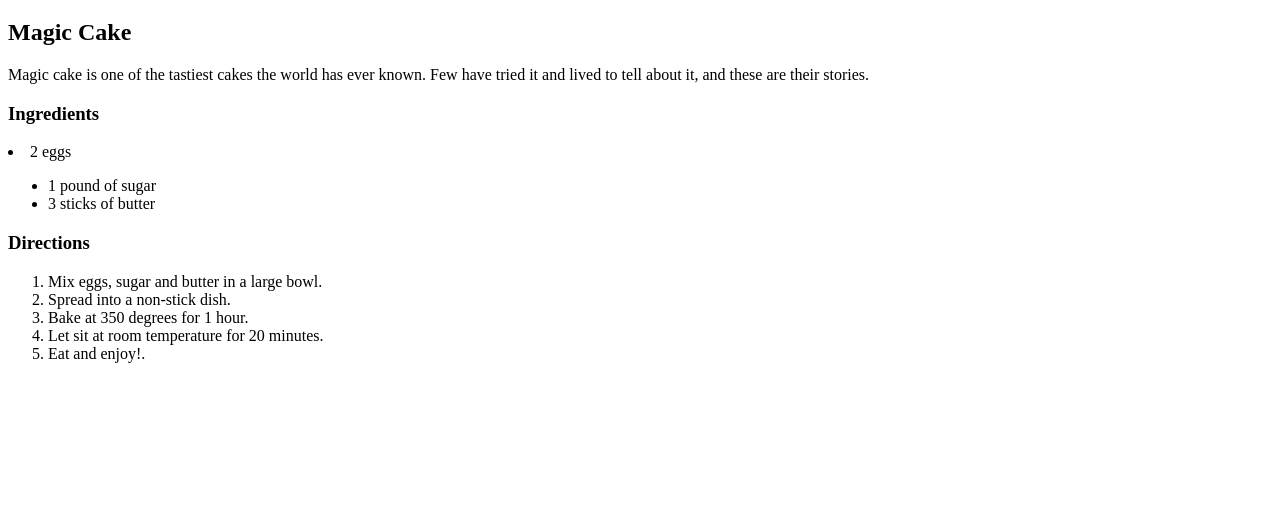
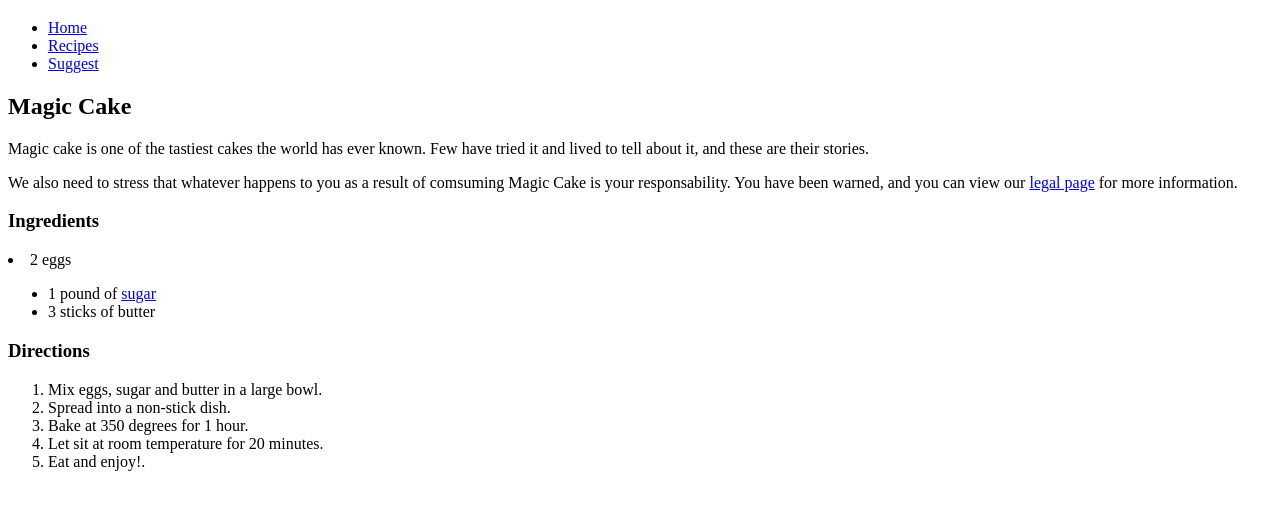
Before and after one commit to JavierStambuk/Practice-1, a plain HTML site: page index.html in a window 1280 px wide. Shown: the part 61-570 px from the top of the page. Drawn offline with Linux system fonts and the light colour scheme.

Commit message:
links and legal disclaimer added.

```diff
--- a/index.html
+++ b/index.html
@@ -6,15 +6,24 @@
   </head>
   <body>
     <h1>Recipe World</h1>
+    <ul>
+      <li><a href="index.html">Home</a></li>
+      <li><a href="recipes.html">Recipes</a></li>
+      <li><a href="suggest.html">Suggest</a></li>
+    </ul>
     <h2>Magic Cake</h2>
     <p>
       Magic cake is one of the tastiest cakes the world has ever known. Few have
       tried it and lived to tell about it, and these are their stories.
     </p>
+    <p>
+      We also need to stress that whatever happens to you as a result of comsuming Magic Cake
+      is your responsability. You have been warned, and you can view our <a href="legal.html">legal page</a> for more information.
+    </p>
     <h3>Ingredients</h3>
       <li>2 eggs</li>
       <ul>
-      <li>1 pound of sugar</li>
+      <li>1 pound of <a href="https://goo.gl/IkEVbN">sugar</a></li>
       <li>3 sticks of butter</li>
     </ul>
     <h3>Directions</h3>
```
Also changed, not shown: legal.html (added, +17 -0 lines), recipes.html (added, +15 -0 lines), suggest.html (added).
